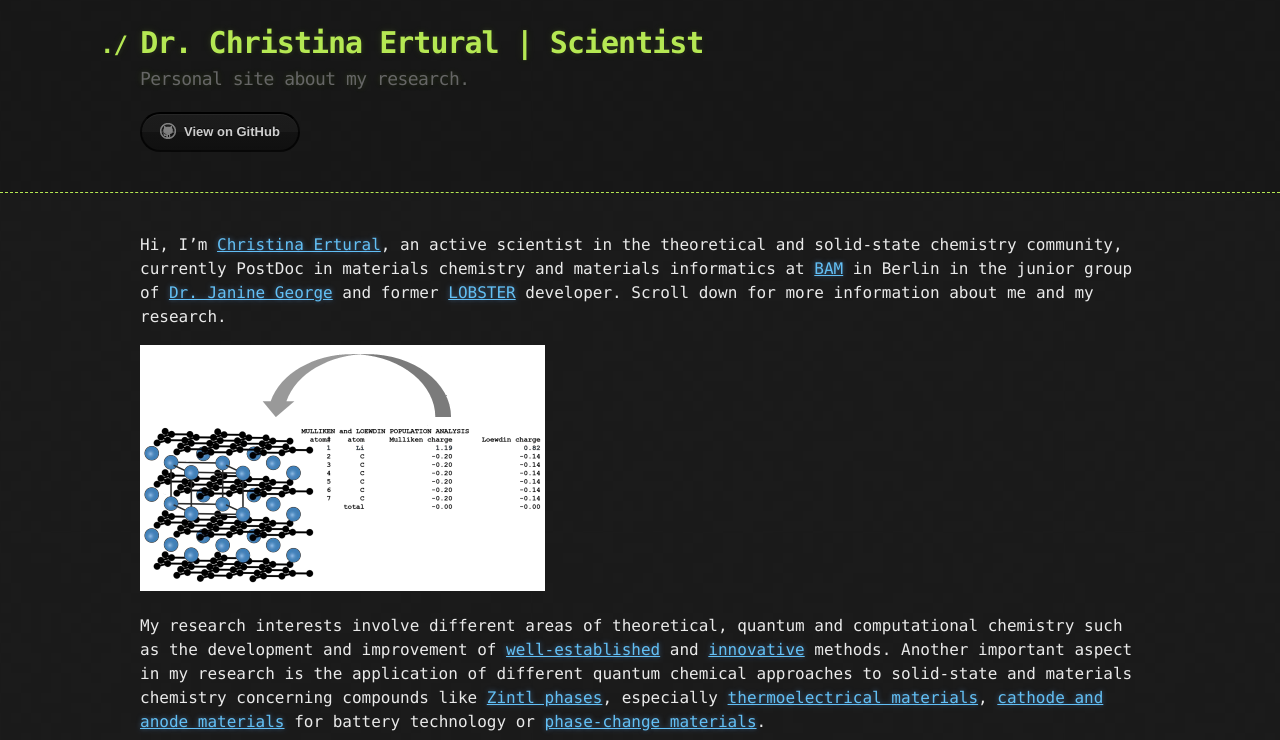
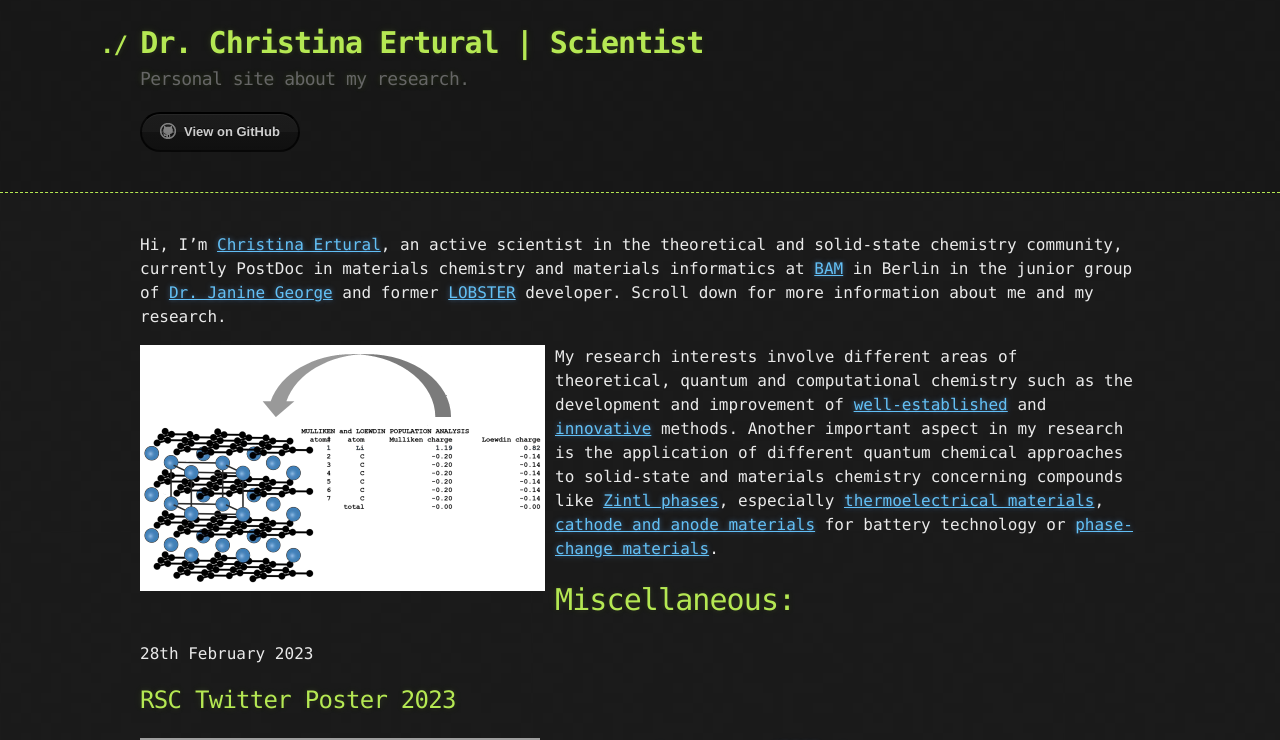
Before and after one commit to QuantumChemist/QuantumChemist.github.io, a Jekyll site: the page built from index.md, in a window 1280 px wide. Shown: the top 740 px of the page. Built offline with Jekyll 4.4.1, drawn with Linux system fonts in a browser that asks for light colours.

Commit message:
Update style.scss

```diff
--- a/assets/css/style.scss
+++ b/assets/css/style.scss
@@ -2,3 +2,10 @@
 ---
 
 @import 'jekyll-theme-hacker';
+
+img {
+  max-width: 50%;
+  height: auto;
+  float: left;
+  margin: 0 10px 10px 0;
+}
```
